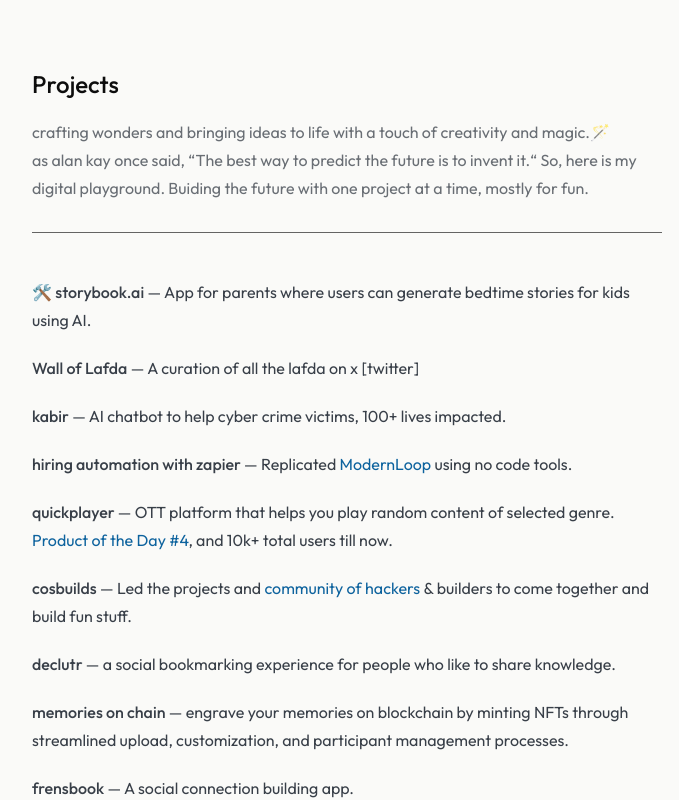
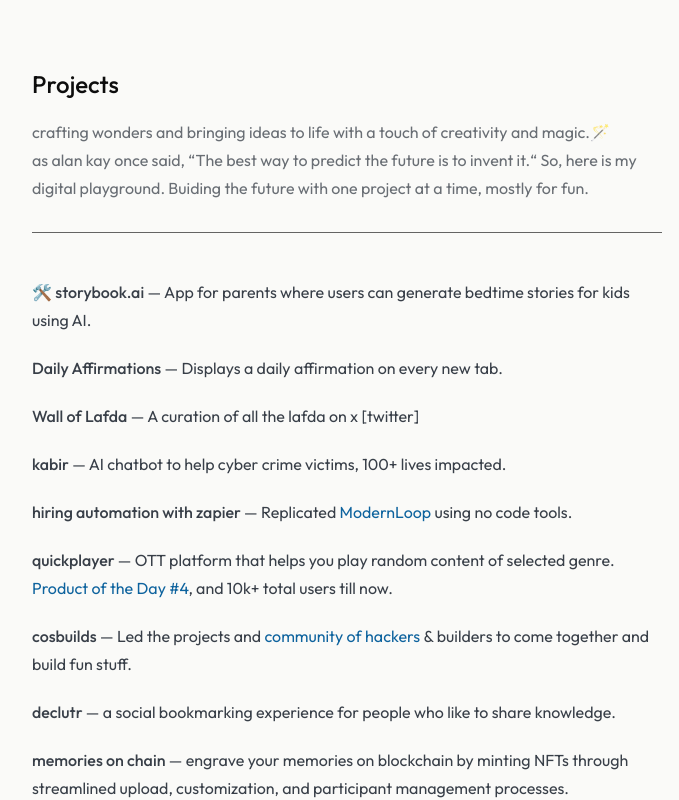
Before and after one commit to priyanshuratnakar/ratnakar.xyz, a Next.js app: page /projects in a window 1280 px wide. Shown: the top 800 px of the page, without its empty margins (293-972 px from the left). Built offline with nearby package versions, Linux system fonts and the light colour scheme.

Commit message:
project update

```diff
--- a/pages/projects.tsx
+++ b/pages/projects.tsx
@@ -74,7 +74,20 @@
               <Text>
                 <a
                   className={"project"}
-                  href={"https://kabir.cybersurakshit.org"}
+                  href={"https://chromewebstore.google.com/detail/daily-affirmations/mpmpdeogebkmjnamknnallknglocdeek?hl=en-GB&authuser=0"}
+                  target={"_blank"}
+                  rel={"noreferrer"}
+                  style={{ fontWeight: "500" }}
+                >
+                  Daily Affirmations
+                </a>{" "}
+                — Displays a daily affirmation on every new tab.
+              </Text>
+
+              <Text>
+                <a
+                  className={"project"}
+                  href={"https://x.com/priynshuratnakr/status/1828087064753312087"}
                   target={"_blank"}
                   rel={"noreferrer"}
                   style={{ fontWeight: "500" }}
```
